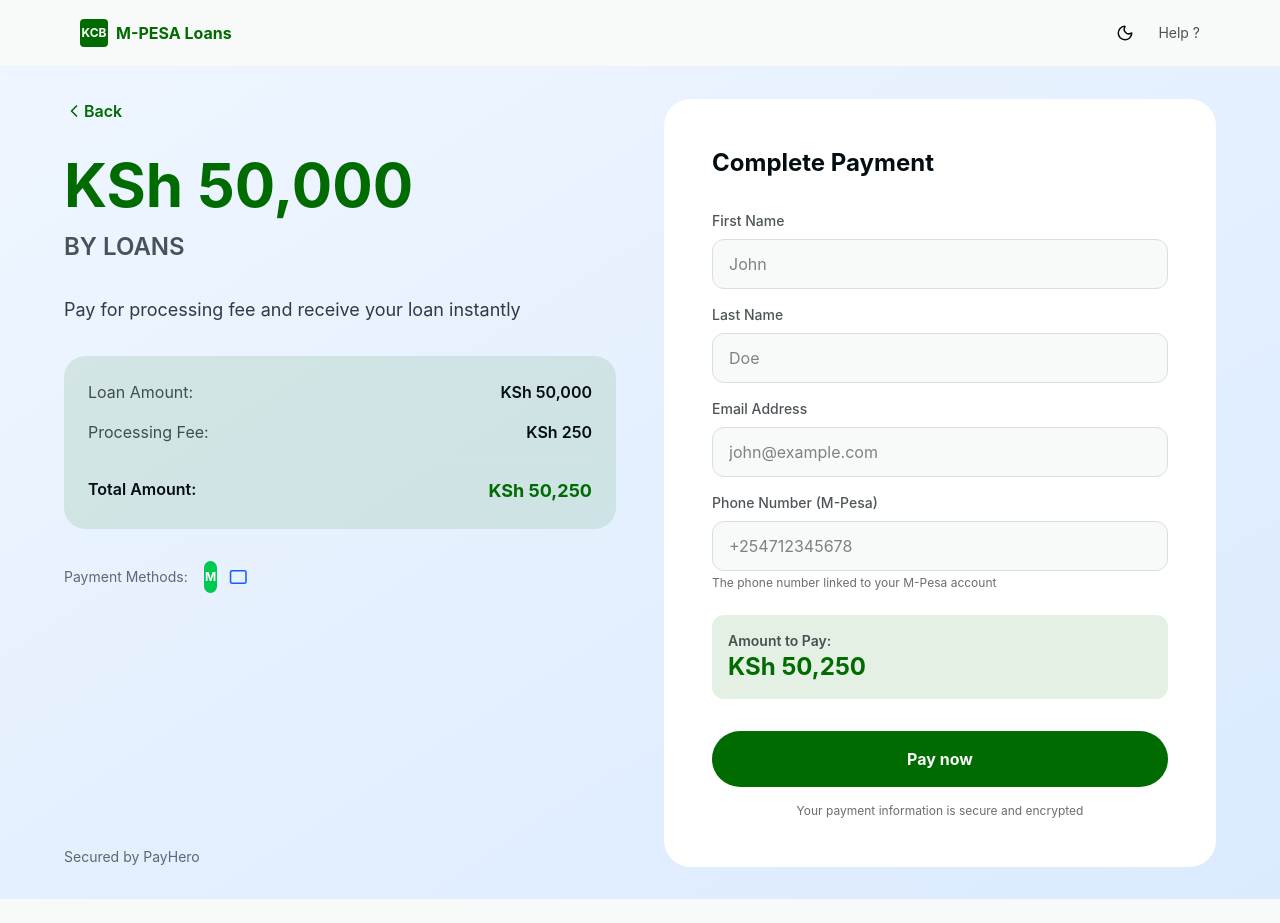
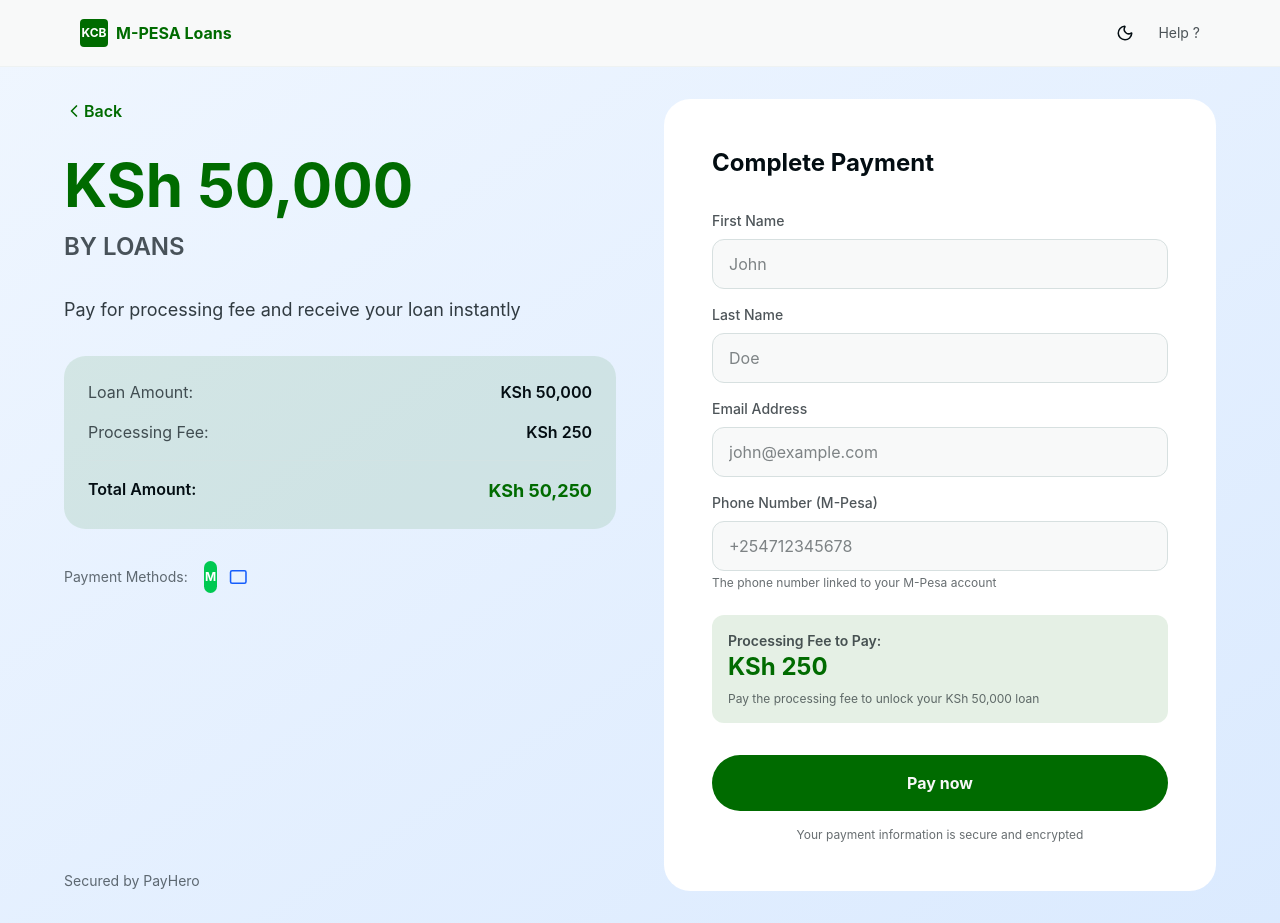
Before and after one commit to josphato907/kcb-loans, a Next.js app: page /payment in a window 1280 px wide. Before the commit the page ends 899 px from the top, so only its background shows below. Built offline with nearby package versions, Linux system fonts and the light colour scheme.

Commit message:
fix: update payment form to display processing fee as amount to pay instead of total

```diff
--- a/components/payment-form.tsx
+++ b/components/payment-form.tsx
@@ -288,10 +288,13 @@ export function PaymentForm({ amount }: { amount: number }) {
 
                 <div className="bg-primary/10 dark:bg-primary/20 rounded-lg p-4 mt-6">
                   <p className="text-sm text-foreground/70">
-                    <span className="font-semibold">Amount to Pay:</span>
+                    <span className="font-semibold">Processing Fee to Pay:</span>
                   </p>
                   <p className="text-2xl font-bold text-primary">
-                    KSh {totalAmount.toLocaleString()}
+                    KSh {processingFee.toLocaleString()}
+                  </p>
+                  <p className="text-xs text-foreground/60 mt-2">
+                    Pay the processing fee to unlock your KSh {amount.toLocaleString()} loan
                   </p>
                 </div>
 
```
